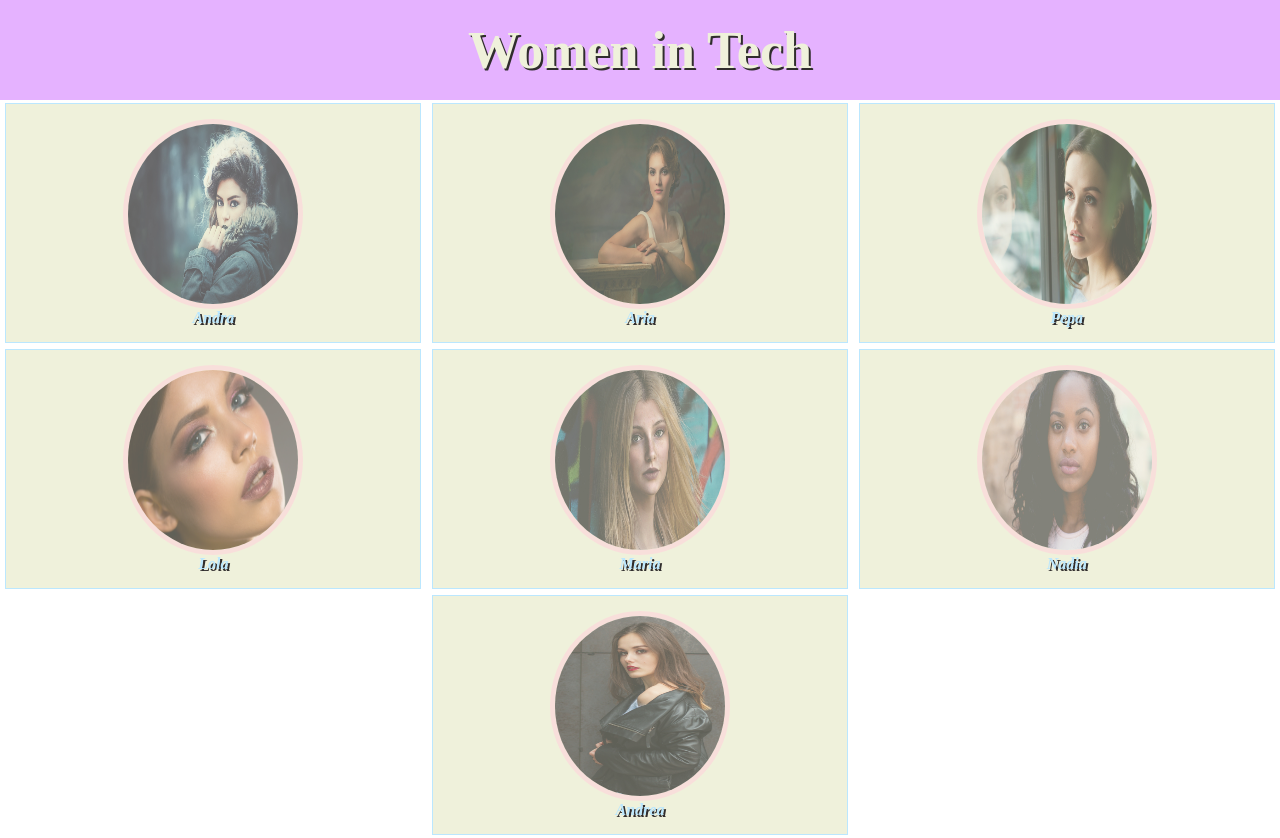
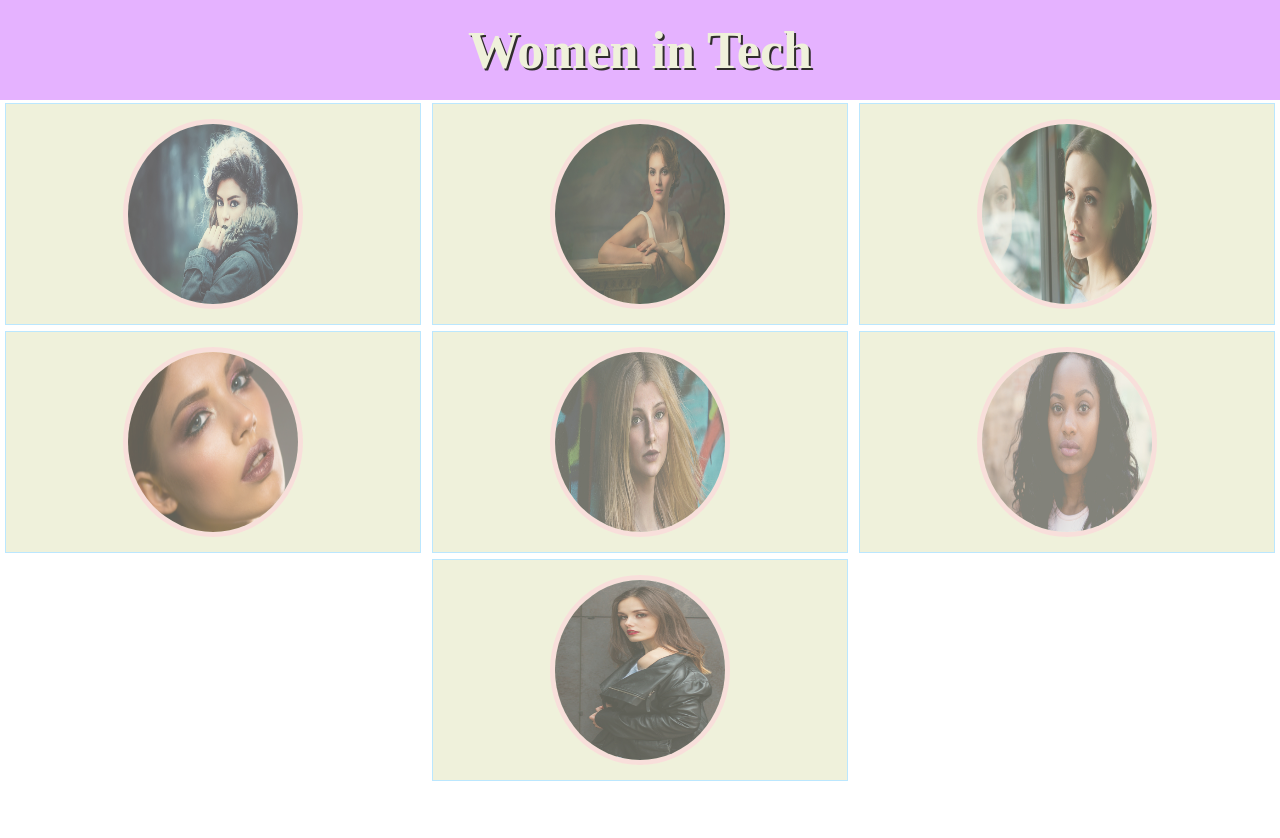
Before and after one commit to valnicky/women-in-tech, a React (Create React App) app in the folder women-in-tech/: page / in a window 1280 px wide. After the commit the page ends 800 px from the top, so only its background shows below. Built offline with nearby package versions, Linux system fonts and the light colour scheme.

Commit message:
changes in avatar,js

```diff
--- a/women-in-tech/package.json
+++ b/women-in-tech/package.json
@@ -11,7 +11,7 @@
     "react": "^17.0.2",
     "react-bootstrap": "^1.6.0",
     "react-dom": "^17.0.2",
-    "react-scripts": "4.0.3",
+    "react-scripts": "^4.0.3",
     "web-vitals": "^1.0.1"
   },
   "scripts": {
--- a/women-in-tech/src/components/Avatar.jsx
+++ b/women-in-tech/src/components/Avatar.jsx
@@ -11,7 +11,7 @@ import '../styles/App.scss';
     return (
        <picture className="pic">
              <img onClick= {()=>{setEnabled(!enabled)}} className ={className} src={src} alt='' />
-        <span><em>{params.name}</em></span>
+        <span><em>{params.name ? enabled : "Desactivada"}</em></span>
        </picture>
 
     )
```
Also changed, not shown: 2 other files (tests, documents, lock files or other folders).
